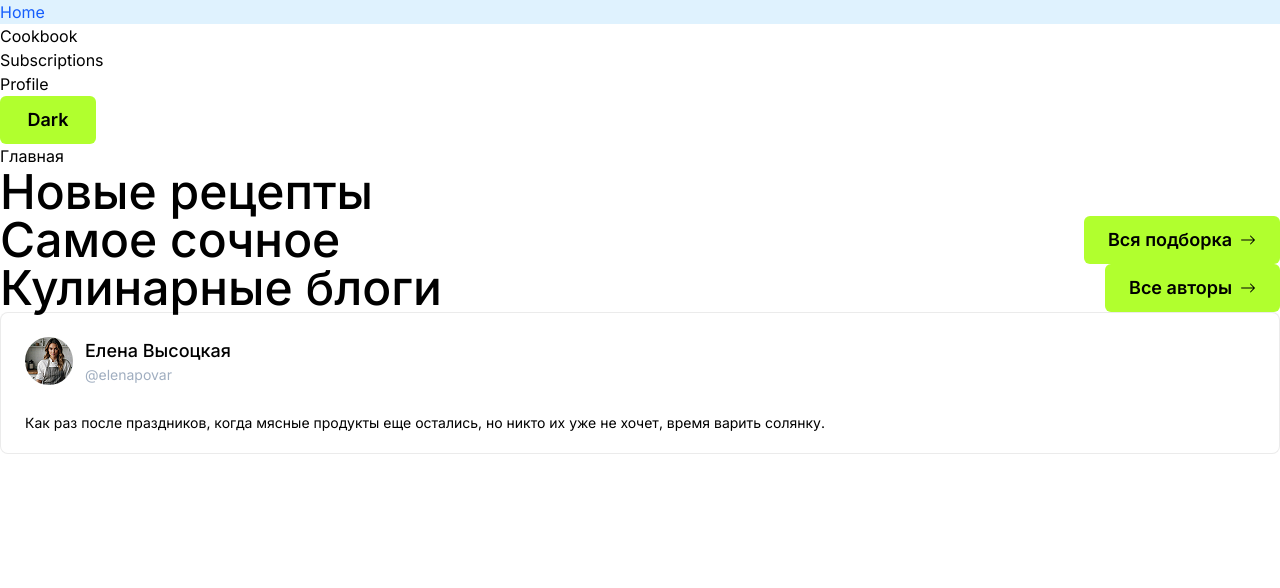
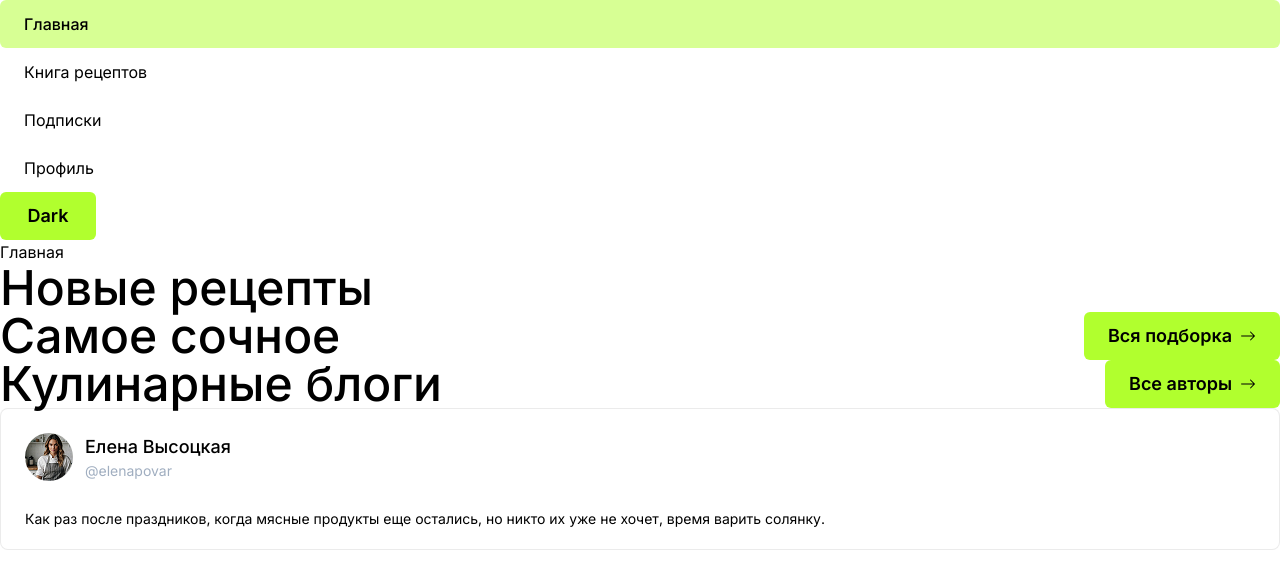
Before and after one commit to yasinskydew/yee-daa, a Next.js app: page /home in a window 1280 px wide. Shown: the top 588 px of the page. Built offline with nearby package versions, Linux system fonts and the light colour scheme.

Commit message:
Refactor layout component to replace SideNav with AppNav and ThemeToggle; remove unused nav-links and sidenav components

```diff
--- a/app/(platform)/layout.tsx
+++ b/app/(platform)/layout.tsx
@@ -1,20 +1,23 @@
-import React from "react";
-import SideNav from "../ui/platform/sidenav";
+import AppNav from '@/app/ui/platform/app-nav'
+import { ThemeToggle } from '@/app/ui/theme-toggle'
 
 export default function PlatformLayout({
   children,
 }: {
-  children: React.ReactNode;
+  children: React.ReactNode
 }) {
   return (
     <>
-      <aside className="hidden md:block">
-        <SideNav />
+      <aside className="hidden md:flex md:flex-col">
+        <AppNav orientation="vertical" />
+        <ThemeToggle />
       </aside>
+
       <div>{children}</div>
+
       <div className="md:hidden">
-        <SideNav />
+        <AppNav orientation="horizontal" />
       </div>
     </>
-  );
+  )
 }
--- /dev/null
+++ b/app/ui/nav-item.tsx
@@ -0,0 +1,34 @@
+import clsx from 'clsx'
+import Link from 'next/link'
+
+type NavItemProps = {
+  href: string
+  label: string
+  active?: boolean
+  icon?: React.ReactNode
+  className?: string
+}
+
+export default function NavItem({
+  href,
+  label,
+  active = false,
+  icon,
+  className,
+}: NavItemProps) {
+  return (
+    <Link
+      href={href}
+      aria-current={active ? 'page' : undefined}
+      className={clsx(
+        'flex items-center gap-3 px-6 h-12 text-foreground',
+        'rounded-[var(--radius-md)] transition-colors',
+        active && 'bg-primary-soft font-medium',
+        className,
+      )}
+    >
+      {icon}
+      <span>{label}</span>
+    </Link>
+  )
+}
--- /dev/null
+++ b/app/ui/platform/app-nav.tsx
@@ -0,0 +1,46 @@
+'use client'
+
+import clsx from 'clsx'
+import { usePathname } from 'next/navigation'
+import NavItem from '@/app/ui/nav-item'
+
+export const APP_NAV_LINKS = [
+  { label: 'Главная', href: '/home' },
+  { label: 'Книга рецептов', href: '/cookbook' },
+  { label: 'Подписки', href: '/subscriptions' },
+  { label: 'Профиль', href: '/profile' },
+] as const
+
+type AppNavProps = {
+  /** vertical — колонка (aside); horizontal — ряд (bottom bar) */
+  orientation?: 'vertical' | 'horizontal'
+  className?: string
+}
+
+/** Основная навигация приложения. Не привязана к sidebar — только меню маршрутов. */
+export default function AppNav({
+  orientation = 'vertical',
+  className,
+}: AppNavProps) {
+  const pathname = usePathname()
+
+  return (
+    <nav
+      aria-label="Основная навигация"
+      className={clsx(
+        orientation === 'vertical' && 'flex flex-col',
+        orientation === 'horizontal' && 'flex flex-row items-center justify-around',
+        className,
+      )}
+    >
+      {APP_NAV_LINKS.map((link) => (
+        <NavItem
+          key={link.href}
+          href={link.href}
+          label={link.label}
+          active={pathname === link.href}
+        />
+      ))}
+    </nav>
+  )
+}
--- a/app/ui/platform/nav-links.tsx
+++ /dev/null
@@ -1,45 +0,0 @@
-'use client'
-
-import Link from "next/link";
-import { usePathname } from "next/navigation"
-import clsx from 'clsx'
-
-const links = [
-    {
-        name: 'Home',
-        href: '/home'
-    },
-    {
-        name: 'Cookbook',
-        href: '/cookbook'
-    },
-    {
-        name: 'Subscriptions',
-        href: '/subscriptions'
-    },
-    {
-        name: 'Profile',
-        href: '/profile'
-    }
-]
-
-export default function NavLinks() {
-    const pathname = usePathname();
-    return (
-        <>
-            {links.map(link => {
-                return (
-                    <Link
-                        key={link.name}
-                        href={link.href}
-                        className={clsx({
-                            'bg-sky-100 text-blue-600': pathname === link.href
-                        })}
-                    >
-                        {link.name}
-                    </Link>
-                )
-            })}
-        </>
-    )
-}
--- a/app/ui/platform/sidenav.tsx
+++ /dev/null
@@ -1,11 +0,0 @@
-import { ThemeToggle } from "../theme-toggle";
-import NavLinks from "./nav-links";
-
-export default function SideNav() {
-    return (
-        <nav className="flex flex-col">
-            <NavLinks />
-            <ThemeToggle />
-        </nav>
-    )
-}
```
